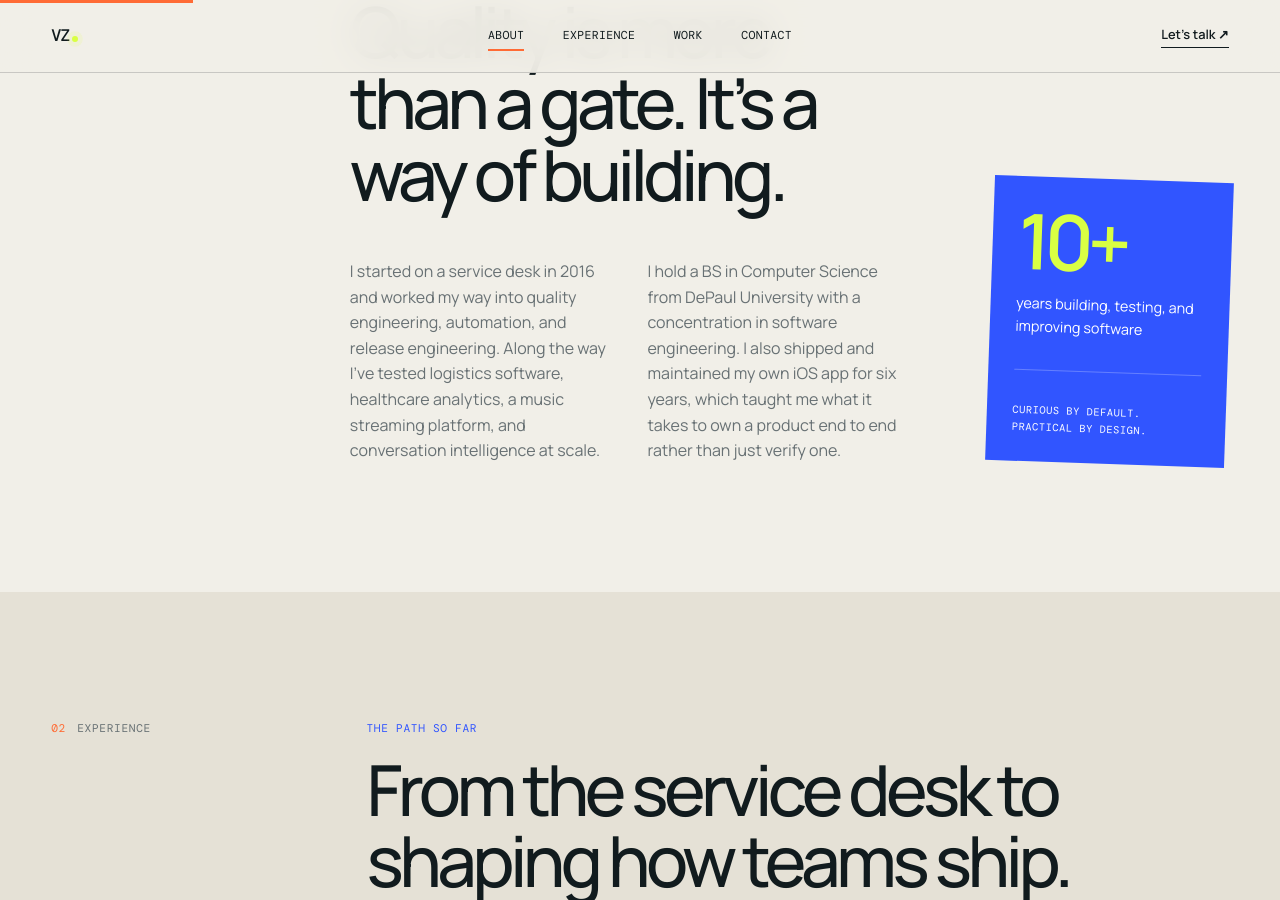
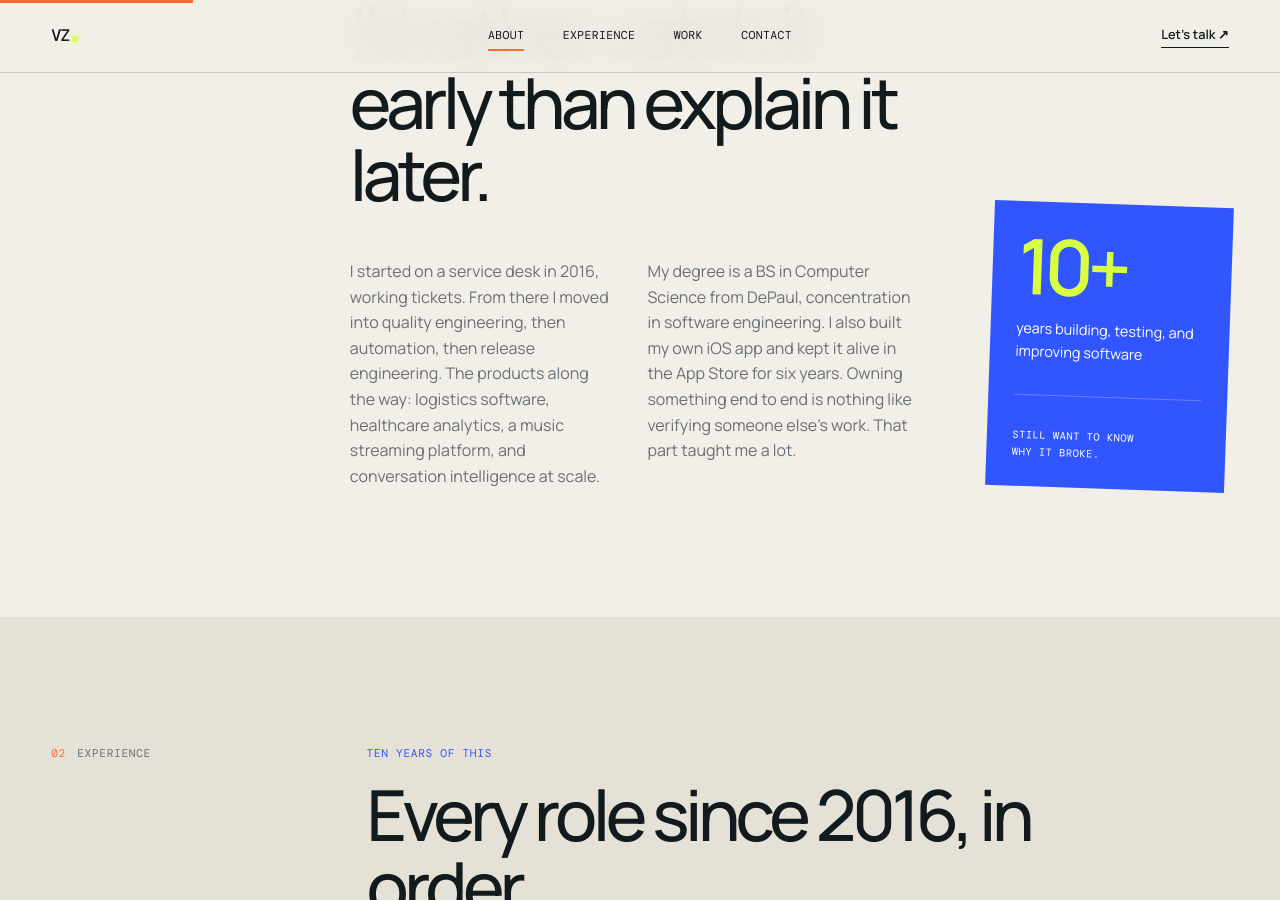
Before and after one commit to vincezipparro/vincezipparro.github.io, a Jekyll site: the page built from index.md, in a window 1280 px wide and 900 px high, scrolled down 1120 px. Built offline with Jekyll 4.4.1, drawn with Linux system fonts in a browser that asks for light colours; our own code applies the rules of GitHub Pages for plain Markdown files; some of the changed text lies outside the part shown.

Commit message:
Rewrite site copy to sound like a person, not a brochure.
Co-authored-by: Cursor <cursoragent@cursor.com>

```diff
--- a/_config.yml
+++ b/_config.yml
@@ -1,10 +1,10 @@
 title: Vince Zipparro
-description: Vince Zipparro is a Chicago-based software engineer specializing in quality engineering, test automation, and release engineering.
+description: Vince Zipparro is a Chicago-based software engineer. Ten years of quality engineering, test automation, and release engineering.
 url: "https://vincezipparro.me"
 baseurl: ""
 
 username: Vince Zipparro
-user_description: Software engineer focused on dependable products and confident delivery.
+user_description: Software engineer working on test automation, release pipelines, and software that holds up.
 user_title: Software Engineer
 email: vincezipparro@gmail.com
 github_username: vincezipparro
--- a/_includes/footer.html
+++ b/_includes/footer.html
@@ -3,6 +3,6 @@
     <span>VZ</span>
     <span class="wordmark-dot" aria-hidden="true"></span>
   </a>
-  <p>Designed and built with care in Chicago.</p>
+  <p>Designed and built in Chicago.</p>
   <p>© <span data-year>2026</span> Vince Zipparro</p>
 </footer>
--- a/_layouts/default.html
+++ b/_layouts/default.html
@@ -25,14 +25,14 @@
           Chicago-based software engineer
         </div>
         <h1 id="hero-title">
-          I build confidence<br>
-          <span>into software.</span>
+          I make software<br>
+          <span>hard to break.</span>
         </h1>
         <div class="hero-footer">
           <p class="hero-intro">
-            I’m Vince, a software engineer who turns complex systems into
-            dependable products through automation, thoughtful release practices,
-            and a relentless curiosity for how things work.
+            I’m Vince. I write test automation and build the pipelines that run
+            it, usually on systems too big for any one person to hold in their
+            head. Ten years in, I still like finding out what falls over first.
           </p>
           <a class="circle-link" href="#about" aria-label="Explore Vince's work" data-magnetic>
             <span>Explore</span>
@@ -63,20 +63,21 @@
       <section class="section about-section" id="about" aria-labelledby="about-title">
         <div class="section-label"><span>01</span> About</div>
         <div class="about-copy">
-          <p class="eyebrow">Problem finder. Problem solver.</p>
-          <h2 id="about-title">Quality is more than a gate. It’s a way of building.</h2>
+          <p class="eyebrow">Finding the broken thing</p>
+          <h2 id="about-title">I’d rather catch it early than explain it later.</h2>
           <div class="about-columns">
             <p>
-              I started on a service desk in 2016 and worked my way into quality
-              engineering, automation, and release engineering. Along the way I’ve
-              tested logistics software, healthcare analytics, a music streaming
-              platform, and conversation intelligence at scale.
+              I started on a service desk in 2016, working tickets. From there I
+              moved into quality engineering, then automation, then release
+              engineering. The products along the way: logistics software,
+              healthcare analytics, a music streaming platform, and conversation
+              intelligence at scale.
             </p>
             <p>
-              I hold a BS in Computer Science from DePaul University with a
-              concentration in software engineering. I also shipped and maintained
-              my own iOS app for six years, which taught me what it takes to own a
-              product end to end rather than just verify one.
+              My degree is a BS in Computer Science from DePaul, concentration in
+              software engineering. I also built my own iOS app and kept it alive
+              in the App Store for six years. Owning something end to end is
+              nothing like verifying someone else’s work. That part taught me a lot.
             </p>
           </div>
         </div>
@@ -84,15 +85,15 @@
           <span class="principle-number" data-count="10">10+</span>
           <p>years building, testing, and improving software</p>
           <div class="principle-line"></div>
-          <p class="principle-note">Curious by default.<br>Practical by design.</p>
+          <p class="principle-note">Still want to know<br>why it broke.</p>
         </aside>
       </section>
 
       <section class="section experience-section" id="experience" aria-labelledby="experience-title">
         <div class="section-label"><span>02</span> Experience</div>
         <div class="section-heading">
-          <p class="eyebrow">The path so far</p>
-          <h2 id="experience-title">From the service desk to shaping how teams ship.</h2>
+          <p class="eyebrow">Ten years of this</p>
+          <h2 id="experience-title">Every role since 2016, in order.</h2>
         </div>
         <div class="timeline">
           <article class="timeline-item">
@@ -103,15 +104,15 @@
             <div class="timeline-copy">
               <h3>Software Engineer in Test II</h3>
               <p>
-                Quality engineering for an AI-powered revenue execution platform that
-                connects marketing, commerce, and contact center teams to orchestrate
-                buyer journeys and tie media investment directly to revenue.
+                Quality engineering on a platform that ties marketing, commerce, and
+                contact center data together so customers can see which media spend
+                actually turned into revenue.
               </p>
               <ul class="detail-list">
-                <li>Helped create Mosaic, a shared testing framework consumed by other teams, and continue to extend it so product groups can ship with the same automation foundation</li>
-                <li>Build and maintain automated coverage across the platform’s UI and API surfaces</li>
-                <li>Work day to day in Buildkite integration pipelines to keep regression feedback fast</li>
-                <li>Use Claude Code and Cursor for AI-assisted development, and orchestrate agent workflows around framework and test work</li>
+                <li>Helped create Mosaic, a shared testing framework consumed by other teams, and keep extending it so product groups aren’t each writing their own</li>
+                <li>Write and maintain the automated UI and API coverage across the platform</li>
+                <li>Live in the Buildkite pipelines, keeping regression feedback fast enough that people actually wait for it</li>
+                <li>Use Claude Code and Cursor day to day, and run agent workflows against framework and test work</li>
               </ul>
               <ul class="tag-list" aria-label="Technologies">
                 <li>Claude Code</li><li>AI orchestration</li><li>Framework development</li><li>Mosaic</li><li>Buildkite</li><li>TypeScript</li><li>Cursor AI</li>
@@ -131,9 +132,9 @@
                 <li>Built and maintained API and UI automation suites in Postman, Cypress, and Rest Assured</li>
                 <li>Implemented CI/CD pipelines for regression automation using GitLab runners</li>
                 <li>Built performance metrics dashboards in Datadog backed by Rest Assured</li>
-                <li>Oversaw release testing and promotion in client-facing environments</li>
+                <li>Ran release testing and handled promotion into client-facing environments</li>
                 <li>Maintained test cases for new features and regression coverage in TestRail</li>
-                <li>Used AI tools including Claude and GitHub Copilot to assist implementation</li>
+                <li>Leaned on Claude and GitHub Copilot while writing the implementation</li>
               </ul>
               <ul class="tag-list" aria-label="Technologies">
                 <li>Cypress</li><li>Rest Assured</li><li>Postman</li><li>GitLab CI</li><li>Datadog</li>
@@ -149,12 +150,12 @@
             <div class="timeline-copy">
               <h3>QA Engineer</h3>
               <p>
-                Quality for a music storytelling platform with subscription video on
-                Amazon Prime Channels and a free editorial experience.
+                Quality for a music platform: subscription video on Amazon Prime
+                Channels, plus a free editorial site alongside it.
               </p>
               <ul class="detail-list">
                 <li>Developed component-driven unit and end-to-end tests with TypeScript, Jest, and GraphQL mocks</li>
-                <li>Initiated an automated mobile test suite using Appium and Java</li>
+                <li>Started the automated mobile test suite from scratch with Appium and Java</li>
                 <li>Used GitHub Actions for QA environment deployments and end-to-end suite runs</li>
                 <li>Debugged web and native mobile apps through Contentful, Proxyman, Postman, and Cypress</li>
                 <li>Ran release candidate regression across the native mobile applications</li>
@@ -178,7 +179,7 @@
                 <li>Created an internal GUI tool in Python that pulls, checks, and deploys code</li>
                 <li>Merged and deployed code to staging and production environments</li>
                 <li>Refactored the codebase so legacy and new automated tests failed safely</li>
-                <li>Implemented and managed visual testing with Applitools</li>
+                <li>Set up visual testing with Applitools and kept it running</li>
                 <li>Reviewed code with onsite and offshore teams, and mentored QA engineers moving into automation</li>
               </ul>
               <ul class="tag-list" aria-label="Technologies">
@@ -217,9 +218,9 @@
               <ul class="detail-list">
                 <li>Wrote integration tests in C# to automate manual test cases</li>
                 <li>Managed database restores and deployed databases and builds through Octopus</li>
-                <li>Performed backend testing with SQL Server Management and MongoDB, and API testing with Swagger</li>
-                <li>Tested Android and iOS mobile development built on React Native</li>
-                <li>Participated in code reviews and ran integration and unit tests in Visual Studio</li>
+                <li>Tested the backend against SQL Server Management Studio and MongoDB, and the APIs through Swagger</li>
+                <li>Tested the Android and iOS apps, both built on React Native</li>
+                <li>Reviewed teammates’ code and ran the integration and unit tests in Visual Studio</li>
               </ul>
               <ul class="tag-list" aria-label="Technologies">
                 <li>C#</li><li>SQL Server</li><li>MongoDB</li><li>Swagger</li><li>React Native</li>
@@ -233,8 +234,8 @@
         <div class="section-label"><span>03</span> Selected work</div>
         <div class="section-heading work-heading">
           <div>
-            <p class="eyebrow">A few things I’ve built</p>
-            <h2 id="work-title">Work that connects craft with real-world utility.</h2>
+            <p class="eyebrow">Side of the desk</p>
+            <h2 id="work-title">Things I built outside of work.</h2>
           </div>
           <a class="text-link" href="https://github.com/vincezipparro" target="_blank" rel="noopener noreferrer">
             View GitHub <span aria-hidden="true">↗</span>
@@ -255,7 +256,7 @@
             </div>
             <div class="project-copy">
               <h3>BAR-TABS</h3>
-              <p>An iOS app I developed, published, and maintained for six years, bringing local bar specials to the palm of your hand.</p>
+              <p>An iOS app for finding local bar specials. I wrote it, put it on the App Store, and kept it running for six years.</p>
               <span>Swift · iOS · App Store · 2018—2024</span>
             </div>
           </a>
@@ -265,13 +266,13 @@
               <span class="project-arrow" aria-hidden="true">↗</span>
             </div>
             <div class="code-art" aria-hidden="true">
-              <span>describe</span><b>(</b><em>"better software"</em><b>)</b>
-              <small>it("starts with curiosity")</small>
-              <small>expect(quality).toBeBuiltIn()<span class="code-caret" aria-hidden="true"></span></small>
+              <span>describe</span><b>(</b><em>"free time"</em><b>)</b>
+              <small>it("usually compiles")</small>
+              <small>expect(bugs).toBeFound()<span class="code-caret" aria-hidden="true"></span></small>
             </div>
             <div class="project-copy">
               <h3>Engineering experiments</h3>
-              <p>A public archive of learning projects across mobile, web, automation, and computer science.</p>
+              <p>Public repos of things I’ve tinkered with — mobile, web, automation, and plain computer science.</p>
               <span>Ruby · Swift · JavaScript · C#</span>
             </div>
           </a>
@@ -281,29 +282,29 @@
       <section class="section capabilities-section" id="capabilities" aria-labelledby="capabilities-title">
         <div class="section-label"><span>04</span> Capabilities</div>
         <div class="section-heading">
-          <p class="eyebrow">Tools change. Fundamentals endure.</p>
-          <h2 id="capabilities-title">A quality engineering toolkit built around outcomes.</h2>
+          <p class="eyebrow">The short version</p>
+          <h2 id="capabilities-title">What I’m actually good at.</h2>
         </div>
         <div class="capability-grid">
           <article>
             <span>01</span>
             <h3>Automation systems</h3>
-            <p>UI and API suites in Cypress, RSpec, Capybara, Rest Assured, Selenium, and Appium — built to stay readable as the product changes.</p>
+            <p>UI and API suites in Cypress, RSpec, Capybara, Rest Assured, Selenium, and Appium. The bar is always the same: someone else should be able to read them in six months.</p>
           </article>
           <article>
             <span>02</span>
             <h3>Release engineering</h3>
-            <p>Buildkite, GitLab, and GitHub Actions pipelines, plus hands-on merging, deploying, and promoting releases into client-facing environments.</p>
+            <p>Buildkite, GitLab, and GitHub Actions pipelines. Also the unglamorous part — merging, deploying, and promoting releases into client-facing environments.</p>
           </article>
           <article>
             <span>03</span>
             <h3>Full-stack quality</h3>
-            <p>Testing across web, native mobile, APIs, and databases — from GraphQL mocks and Swagger to PostgreSQL, SQL Server, and MongoDB.</p>
+            <p>Web, native mobile, APIs, and databases. GraphQL mocks and Swagger on one end, PostgreSQL, SQL Server, and MongoDB on the other.</p>
           </article>
           <article>
             <span>04</span>
             <h3>Tooling and mentorship</h3>
-            <p>Shared testing frameworks other teams consume, Datadog dashboards that surface real signals, and mentoring engineers moving into automation.</p>
+            <p>Shared frameworks other teams build on, Datadog dashboards that show something worth acting on, and time with engineers making the jump into automation.</p>
           </article>
         </div>
         <div class="toolbelt" aria-label="Technical toolkit">
@@ -316,11 +317,11 @@
       </section>
 
       <section class="contact-section" id="contact" aria-labelledby="contact-title">
-        <p class="eyebrow">Have a hard problem?</p>
-        <h2 id="contact-title">Let’s make it<br><span>work better.</span></h2>
+        <p class="eyebrow">Got something that keeps breaking?</p>
+        <h2 id="contact-title">Tell me<br><span>about it.</span></h2>
         <div class="contact-row">
           <a class="contact-button" href="mailto:{{ site.email }}" data-magnetic data-copy-email="{{ site.email }}">
-            <span class="contact-button-label">Start a conversation</span>
+            <span class="contact-button-label">Email me</span>
             <span class="contact-button-arrow" aria-hidden="true">↗</span>
           </a>
           <div class="social-links" aria-label="Social links">
--- a/src/og-card.html
+++ b/src/og-card.html
@@ -119,7 +119,7 @@
 
     <div class="middle">
       <h1>Vince Zipparro<br><em>Software Engineer</em></h1>
-      <p class="sub">I turn complex systems into dependable products through automation, thoughtful release practices, and a relentless curiosity for how things work.</p>
+      <p class="sub">I write test automation and build the pipelines that run it. Ten years in, I still like finding out what falls over first.</p>
     </div>
 
     <div class="bottom">
```
Also changed, not shown: other parts of _layouts/default.html (+2 -2 lines).
